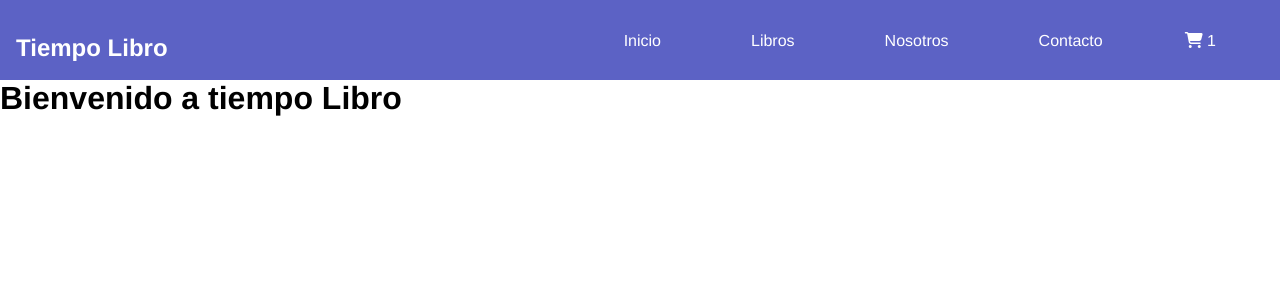
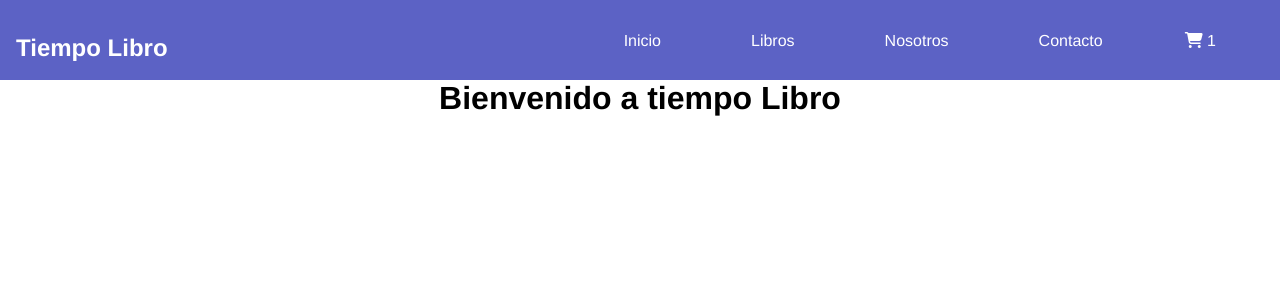
Before and after one commit to grGrimales/ecommerce-tiempo-libro, a React (Create React App) app: page / in a window 1280 px wide. Shown: the top 300 px of the page. Built offline with nearby package versions, Linux system fonts and the light colour scheme.

Commit message:
Se agrego estilos al title

```diff
--- a/src/components/ItemListContainer.js
+++ b/src/components/ItemListContainer.js
@@ -3,7 +3,7 @@
 export const ItemListContainer = ({ greetings }) => {
   return (
     <div>
-      <h1>{greetings}</h1>
+      <h1 className="textCenter">{greetings}</h1>
     </div>
   );
 };
--- /dev/null
+++ b/src/styles/bases/_utilities.scss
@@ -0,0 +1,3 @@
+.textCenter {
+  text-align: center;
+}
--- a/src/styles/styles.scss
+++ b/src/styles/styles.scss
@@ -1,6 +1,7 @@
 @import "./bases/settings";
 @import "./bases/general";
 @import "./bases/mixins";
+@import "./bases/utilities";
 
 //components
 @import "./components/navbar";
```
Also changed, not shown: src/styles/components/_navbar.scss (+0 -9 lines).
